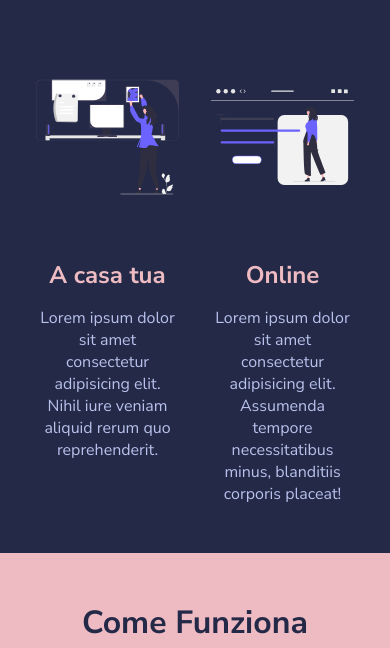
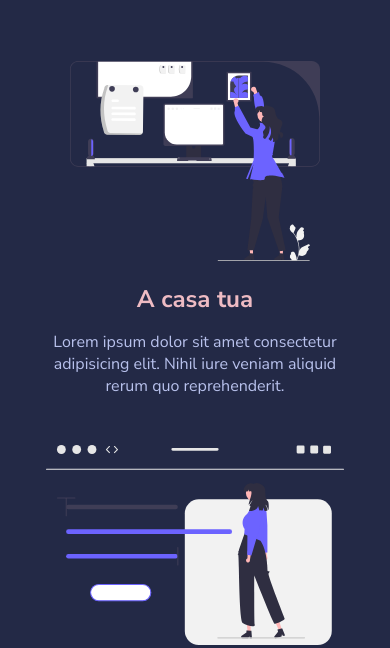
Before and after one commit to tommasotacconi/html-css-resp-wannabe, a plain HTML site: page index.html in a window 390 px wide. Shown: the part 196-844 px from the top of the page. Drawn offline with Linux system fonts and the light colour scheme.

Commit message:
added media query related to lessons section for mobile devices dimensions

```diff
--- a/css/responsive.css
+++ b/css/responsive.css
@@ -1,5 +1,26 @@
+/* comportamento con larghezze sotto i 768px e fino a 576px */
 @media screen and (max-width: 768px) {
+  /* tolgo la dimensione orizzontale fissa al container */
   .container {
     width: auto;
   }
 }
+
+/* comportamento con larghezze sotto i 576px */
+@media screen and (max-width: 576px) {
+  /* impongo alle row di incolonnare i propri figli e centrarli */
+  .row {
+    flex-direction: column;
+    align-items: center;
+  }
+  /* rimuovo i padding laterali molto grandi su queste larghezze
+  e li aggiungo lungo in verticale */
+  .col {
+    padding: 1.5rem 0;
+  }
+  /* do alle colonne in lessons la possibilità di prendere più
+  larghezza di finestra (o di schermo) */
+  .lessons .col {
+    width: 90%
+  }
+}
```
